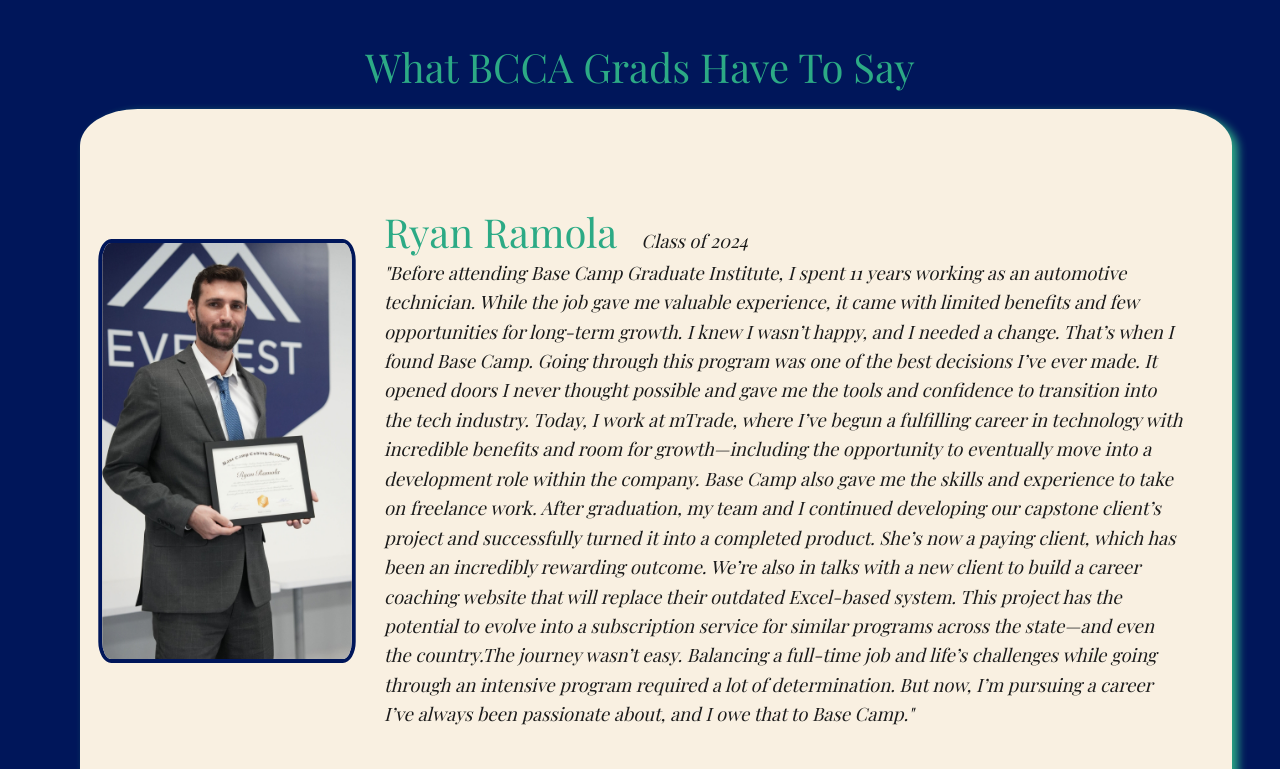
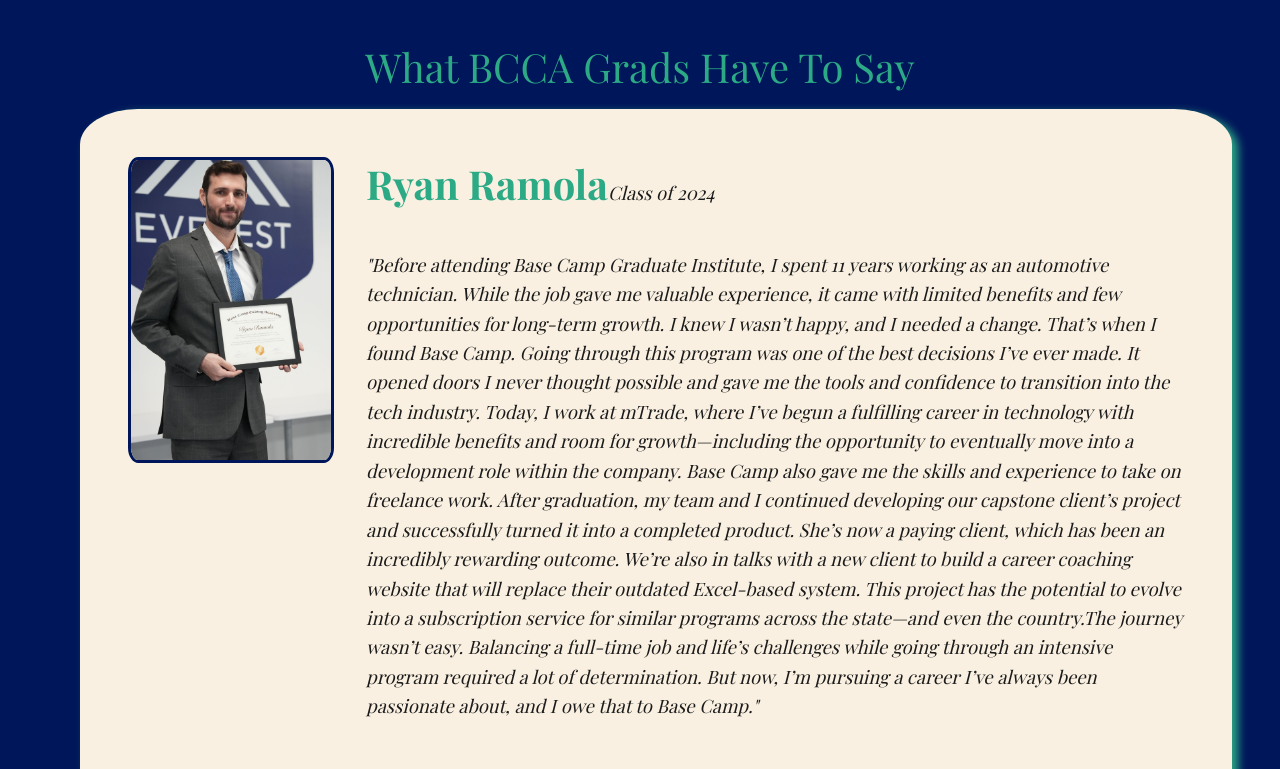
Before and after one commit to danielchristy/Endpoint-Toolkit-Frontend, a React (Create React App) app: page / in a window 1280 px wide. Shown: the part 1160-1929 px from the top of the page. Built offline with nearby package versions, Linux system fonts and the light colour scheme; no server answers.

Commit message:
refactored for server

```diff
--- a/src/components/TestimonialsCarousel/TestimonialsCarousel.css
+++ b/src/components/TestimonialsCarousel/TestimonialsCarousel.css
@@ -7,12 +7,16 @@
 }
 
 .testimonials-card {
-  display: grid;
+  /* display: grid;
   grid-template-columns: 200px 1fr;
   align-items: center;
-  /* align-items: stretch; */
+  padding: 0.5rem 1rem;
+  gap: 1.5rem;
+  transition: opacity 0.3s ease;
+  opacity: 1; */
+  display: flex;
   padding: 2rem;
-  gap: 1.5rem;
+  gap: 2rem;
   transition: opacity 0.3s ease;
   opacity: 1;
 }
@@ -26,41 +30,70 @@
 }
 
 .testimonial-image {
-  width: 12rem;
+  /* width: 12rem;
   height: 20rem;
   border-radius: 5%;
   object-fit: cover;
   border: 3px solid var(--bcca-primary-blue);
   margin: 0;
-  transform: scale(1.3);
-  align-self: center;
+  transform: scale(1);
+  align-self: center; */
+  width: 200px;
+  height: 300px;
+  border-radius: 5%;
+  object-fit: cover;
+  border: 3px solid var(--bcca-primary-blue);
+  flex-shrink: 0;
 }
 
 .grad-name {
+  /* font-style: normal; */
   font-style: normal;
+  font-weight: bold;
+  margin: 0;
 }
 
 .grad-info {
-  position: relative;
+  /* position: relative;
   top: 2rem;
   display: flex;
   gap: 0.5rem;
+  align-items: baseline; */
+  display: flex;
   align-items: baseline;
+  margin-bottom: 1.5rem;
 }
 
 .grad-year {
+  /* margin-left: 1rem;
+  font-style: italic; */
   margin-left: 1rem;
   font-style: italic;
+  margin: 0;
 }
 
 .testimonial-text {
-  display: flex;
+  /* display: flex;
   flex-direction: column;
   justify-content: center;
   text-align: left;
-  margin-left: 2rem;
   min-height: 30rem;
+  font-style: italic; */
+  display: flex;
+  flex-direction: column;
+  min-height: 300px;
+  position: relative;
+  flex: 1;
+  text-align: left;
+}
+
+.testimonial-text p:last-child {
+  flex: 1;
+  display: flex;
+  align-items: center;
   font-style: italic;
+  margin: 0;
+  line-height: 1.6;
 }
 
 .carousel-controls {
--- a/src/components/TestimonialsCarousel/TestimonialsCarousel.jsx
+++ b/src/components/TestimonialsCarousel/TestimonialsCarousel.jsx
@@ -38,7 +38,7 @@ const TestimonialsCarousel = ({ testimonials }) => {
   useEffect(() => {
     const interval = setInterval(() => {
       goToNextCard();
-    }, 50000);
+    }, 25000);
 
     return () => clearInterval(interval);
   }, [currentCard]);
--- a/src/pages/CareerMap/CareerMap.jsx
+++ b/src/pages/CareerMap/CareerMap.jsx
@@ -1,5 +1,5 @@
 import React, { useState } from 'react';
-import { filterJobs, getJobs, getJobDetails } from './CareerMapUtils/careerUtils';
+import { getJobs, getJobDetails, filterJobs} from './CareerMapUtils/careerUtils';
 import HexNode from '../../components/HexNodes/HexNode';
 import './CareerMap.css';
 
@@ -61,8 +61,9 @@ const CareerMap = () => {
         setError(null);
 
         try {
-            const jobs = await getJobs(field.searchKeyword);
-            const filteredJobs = filterJobs(jobs, field.label);
+            const jobData = await getJobs(field.searchKeyword);
+            console.log('HERE:', jobData);
+            const filteredJobs = filterJobs(jobData, field.label);
 
             const jobNodeData = filteredJobs.map((job, index) => ({
                 id: index,
@@ -141,7 +142,7 @@ const CareerMap = () => {
             setJobDetails([]);
         }
         setActiveNode(null);
-    }
+    };
 
     // const nationalWages = Number(jobDetails.Wages.NationalWagesList[0]);
 
--- a/src/pages/CareerMap/CareerMapUtils/careerUtils.js
+++ b/src/pages/CareerMap/CareerMapUtils/careerUtils.js
@@ -1,6 +1,4 @@
-const ORG_ID = process.env.REACT_APP_COS_API_ID;
-const API_KEY = process.env.REACT_APP_COS_API_KEY;
-const BASE_URL = 'https://api.careeronestop.org/v1';
+import axios from 'axios';
 
 const jobKeywords = {
     Software: ['developer', 'engineer', 'programmer', 'software', 'web', 'application', 'frontend', 'backend', 'full stack', 'mobile', 'cloud', 'devops'],
@@ -20,83 +18,28 @@ const jobExclusionKeywords = {
     Enablement: ['nurse', 'doctor', 'physician', 'healthcare', 'medical']
 };
 
-// filter jobs based on keywords to ignore irrelevant jobs (hopefully?)
-export const filterJobs = (jobs, field) => {
-    console.table('intial jobs:', jobs);
-    const keywords = jobKeywords[field];
-    const exclusionKeywords = jobExclusionKeywords[field];
-
-    console.log('keywords:', keywords);
-    if (!keywords) return jobs;
-
-    return jobs.filter(job => {
-        if (!job.OnetTitle || !job.OnetCode) return false;
-
-        const onetTitle = job.OnetTitle.toLowerCase();
-        const onetCode = job.OnetCode;
-        const description = job.OccupationDescription?.toLowerCase() || '';
-
-        console.log('job:', job);
-        console.log('onetTitle:', onetTitle);
-        console.log('onetCode:', onetCode);
-        console.log('description:', description);
-
-        const matchesInclusion = keywords.some(keyword =>
-            onetTitle.includes(keyword.toLowerCase()) ||
-            onetCode.includes(keyword.toLowerCase()) ||
-            description.includes(keyword.toLowerCase())
-        );
-
-        const matchesExclusion = exclusionKeywords.some(keyword =>
-            onetTitle.includes(keyword.toLowerCase()) ||
-            description.includes(keyword.toLowerCase())
-        );
-
-        return matchesInclusion && !matchesExclusion;
-    });
+export const getJobs = async (keyword) => {
+    const response = await axios.get(`http://3.146.221.175/occupation/${keyword}`);
+    return response.data.OccupationList;
 };
 
-// first fetch to get all jobs
-export const getJobs = async (keyword) => {
-    try {
-        const response = await fetch(
-            `${BASE_URL}/occupation/${ORG_ID}/${keyword}/national/0/191`,
-            {
-                headers: {
-                    'Accept': 'application/json',
-                    'Authorization': `Bearer ${API_KEY}`
-                }
-            }
-        );
-        const data = await response.json();
-        return data.OccupationList || [];
-    } catch (error) {
-        console.error('job fetch error:', error);
-        throw error;
-    }
+export const getJobDetails = async (jobCode) => {
+    const response = await axios.get(`http://3.146.221.175/occupation/details/${jobCode}`);
+    return response.data.OccupationDetail || [];
+
 };
 
-// second fetch to get job details
-export const getJobDetails = async (onetCode) => {
-    console.log(`getJobDetails called with ONET code: ${onetCode}`);
-    try {
-        const response = await fetch(
-            `http://localhost:3001/occupation/details/${onetCode}`,
-            {
-                headers: {
-                    'Accept': 'application/json',
-                    'Authorization': `Bearer ${API_KEY}`
-                }
-            }
+export const filterJobs = (jobData, field) => {
+    const keywords = jobKeywords[field];
+    const excludedKeywords = jobExclusionKeywords[field] || [];
+
+    if (!keywords) return jobData;
+
+    return jobData.filter((job) => {
+        return !excludedKeywords.some((keyword) =>
+            job.OnetTitle.toLowerCase().includes(keyword.toLowerCase())
         );
-        const data = await response.json();
-        console.log('job details:', data);
-
-        return data.OccupationDetail || null;
-    } catch (error) {
-        console.error('job detail fetch error:', error);
-        throw error;
-    }
+    });
 };
 
 const careerUtils = {
@@ -104,4 +47,5 @@ const careerUtils = {
     getJobDetails,
     filterJobs
 };
+
 export default careerUtils;
--- a/src/pages/Home/Home.js
+++ b/src/pages/Home/Home.js
@@ -3,28 +3,9 @@ import { useNavigate, Link } from "react-router-dom";
 import Header from "../../components/Header/Header";
 import Hero from "../../components/Hero/Hero";
 import FeaturesSection from "../../components/Features/FeaturesSection";
-// import TestimonialsCarousel from "../../components/TestimonialsCarousel/TestimonialsCarousel";
 import "./Home.css";
 
 function Home() {
-  const navigate = useNavigate();
-
-  // State for modals
-  // const [showModal, setShowModal] = useState(false);
-  // const [showTestimonials, setShowTestimonials] = useState(false);
-
-  // Data for testimonials
-  // const testimonialsData = [
-  //   { name: "Jet R.", text: "This program changed my life!" },
-  //   { name: "Ja'Quan B.", text: "An amazing experience, highly recommend." },
-  //   { name: "Faust B.", text: "I learned so much and landed a job quickly!" },
-  //   { name: "Amanda D.", text: "Typing weird stuff untill it works-that's the magic of coding!!" },
-  // ];
-
-  // const handleTestimonials = () => {
-  //   setShowTestimonials(true);
-  // };
-
   return (
     <div className="landing-page">
       <Header />
@@ -43,44 +24,6 @@ function Home() {
           Testimonials
         </button>
       </div>
-
-      {/* Experience Modal Pop-out */}
-      {/* {showModal && (
-        <div className="modal-overlay">
-          <div className="modal">
-            <h2>Your Current Experience?</h2>
-            <ul>
-              <li>
-                <button onClick={() => { setShowModal(false); navigate("/questionnaire", { state: { experience: "None" } }); }}>
-                  None
-                </button>
-              </li>
-              <li>
-                <button onClick={() => { setShowModal(false); navigate("/questionnaire", { state: { experience: "Some" } }); }}>
-                  Some
-                </button>
-              </li>
-              <li>
-                <button onClick={() => { setShowModal(false); navigate("/questionnaire", { state: { experience: "A Lot" } }); }}>
-                  A Lot
-                </button>
-              </li>
-            </ul>
-            <button className="close-button" onClick={() => setShowModal(false)}>
-              Close
-            </button>
-          </div>
-        </div>
-      )} */}
-
-      {/* Testimonials Carousel instead of Modal */}
-      {/* {showTestimonials && (
-        <TestimonialsCarousel
-          testimonials={testimonialsData}
-          onClose={() => setShowTestimonials(false)}
-        />
-      )} */}
-
     </div>
   );
 }
```
